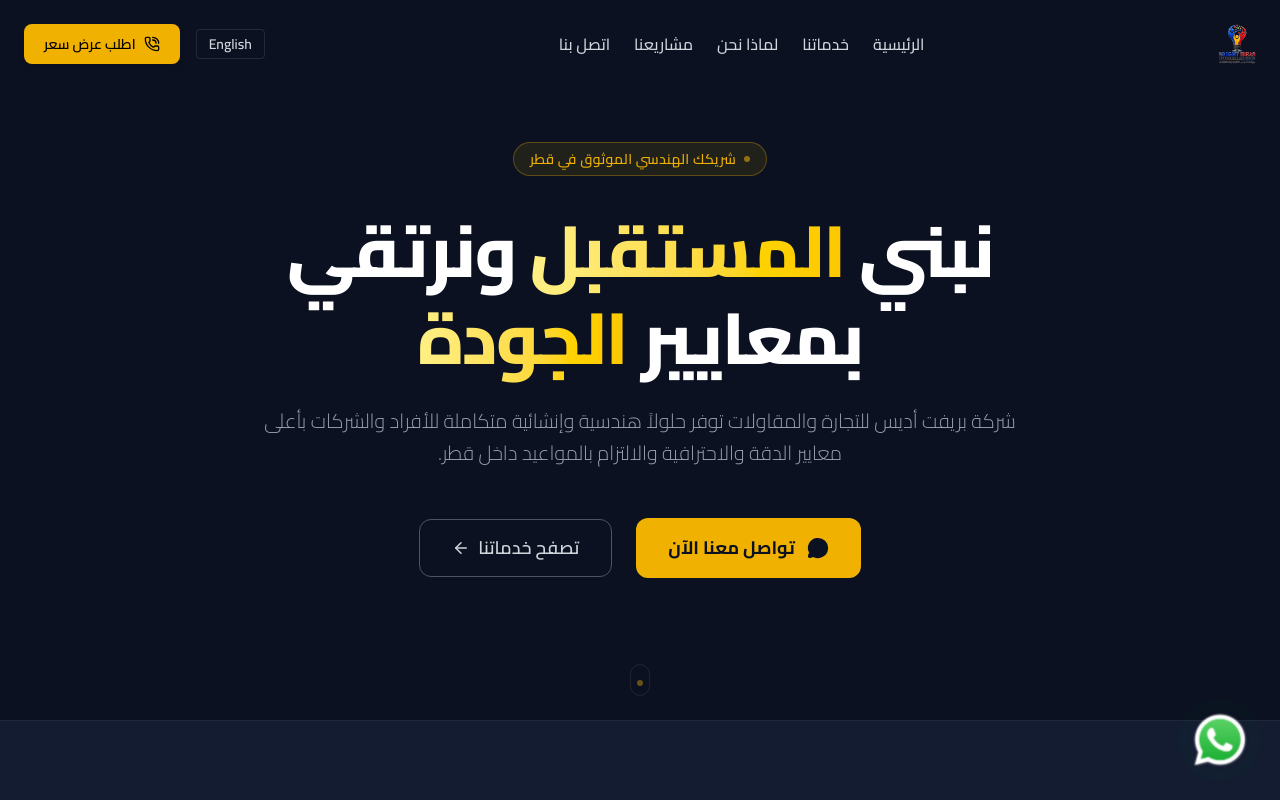
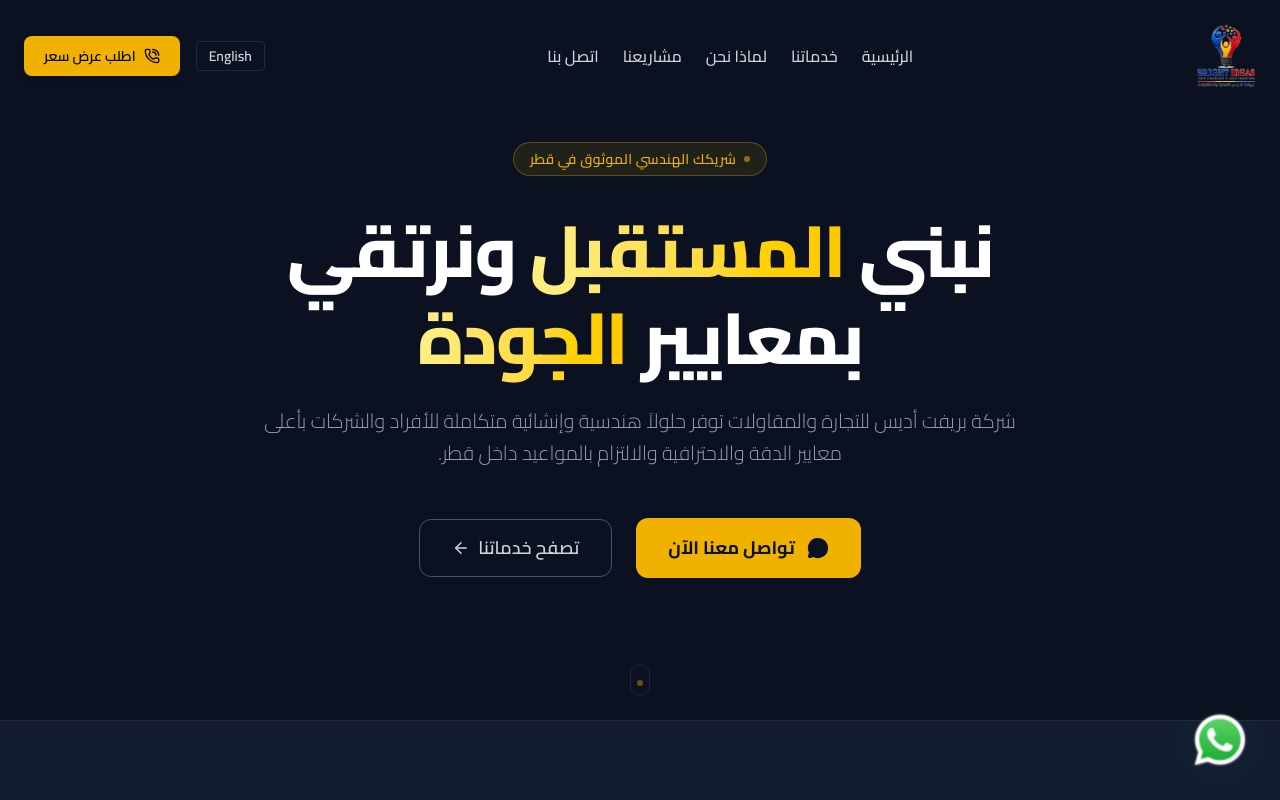
Before and after one commit to adelfree2023-dev/Bright-Ideas, a Next.js app: page /Bright-Ideas/ in a window 1280 px wide. Shown: the top 800 px of the page. Built offline with nearby package versions, Linux system fonts and the light colour scheme.

Commit message:
design: increase logo size in Navbar and Footer for better visibility

```diff
--- a/src/components/Footer.tsx
+++ b/src/components/Footer.tsx
@@ -20,9 +20,9 @@ export default function Footer({ isEn, t }: FooterProps) {
             <Image
               src="/Bright-Ideas/assets/logo_transparent.png"
               alt="Bright Ideas Logo"
-              width={130}
-              height={55}
-              className="h-10 w-auto object-contain"
+              width={200}
+              height={85}
+              className="h-16 md:h-20 w-auto object-contain"
             />
           </a>
           <p className="text-text-light/60 text-sm leading-relaxed font-light max-w-sm">
--- a/src/components/Header.tsx
+++ b/src/components/Header.tsx
@@ -36,9 +36,9 @@ export default function Header({ isEn, setIsEn, t }: HeaderProps) {
           <Image
             src="/Bright-Ideas/assets/logo_transparent.png"
             alt="Private Ideas Logo"
-            width={120}
-            height={50}
-            className="h-10 w-auto object-contain"
+            width={180}
+            height={75}
+            className="h-14 md:h-16 w-auto object-contain"
             priority
           />
         </a>
```
